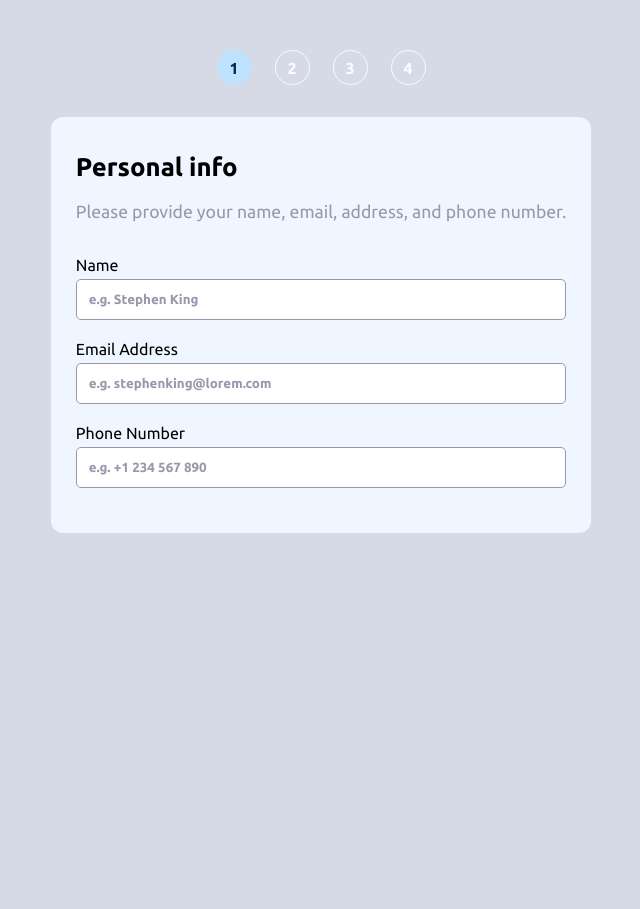
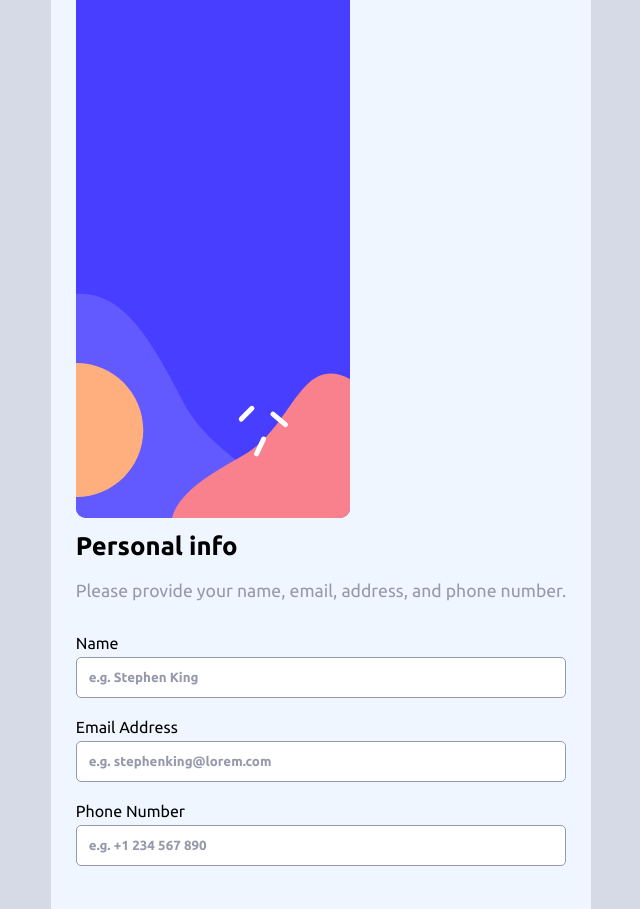
Before and after one commit to eivindsimonsen/multi-step-form, a React (Vite) app: page / in a window 1280 px wide. Shown: the top 909 px of the page, without its empty margins (319-959 px from the left). Before the commit the page ends 800 px from the top, so only its background shows below. Built offline with nearby package versions, Linux system fonts and the light colour scheme.

Commit message:
Added desktop images and buttons

```diff
--- a/src/components/FormContainer.jsx
+++ b/src/components/FormContainer.jsx
@@ -6,6 +6,7 @@ import StepFour from "./StepFour";
 import Completed from "./Completed";
 import { useMultistepForm } from "./hooks/useMultistepForm";
 import imageMobile from "../assets/images/bg-sidebar-mobile.svg";
+import imageDesktop from "../assets/images/bg-sidebar-desktop.svg";
 
 function FormContainer() {
   const { steps, currentStepIndex, step, isFirstStep, isLastStep, back, next } = useMultistepForm([<StepOne />, <StepTwo />, <StepThree />, <StepFour />]);
@@ -34,27 +35,57 @@ function FormContainer() {
       </header>
       <div className="content-wrapper">
         <main className="content-container">
+          <div className="steps-container">
+            <img
+              src={imageDesktop}
+              alt="Colorful background image"
+            />
             <div className="steps">
               {actives.map((active, index) => (
-              <li
-                className={index === currentStepIndex ? "active" : ""}
-                key={index}>
-                {active}
-              </li>
+                <div
+                  key={index}
+                  className="steps-list">
+                  <li className={index === currentStepIndex ? "active" : ""}>{active}</li>
+                  <div className="steps-list-text">
+                    <p>STEP {active}</p>
+                    {index === 0 && <h3>Your Info</h3>}
+                    {index === 1 && <h3>Select plan</h3>}
+                    {index === 2 && <h3>Add-ons</h3>}
+                    {index === 3 && <h3>Summary</h3>}
+                  </div>
+                </div>
               ))}
+            </div>
           </div>
           {showCompleted && <Completed />}
           {!showCompleted && (
+            <>
               <form
                 onSubmit={onSubmit}
                 className="forms"
                 id="form">
                 {step}
+                <footer className="form-buttons form-buttons-desktop">
+                  <button
+                    type="button"
+                    onClick={back}
+                    className={"cta " + (isFirstStep ? "cta-hidden" : "")}>
+                    Go back
+                  </button>
+                  <button
+                    form="form"
+                    type="submit"
+                    onClick={handleShowCompleted}
+                    className="cta cta-filled">
+                    {isLastStep ? "Confirm" : "Next step"}
+                  </button>
+                </footer>
               </form>
+            </>
           )}
         </main>
         {!showCompleted && (
-          <footer className="form-buttons-mobile">
+          <footer className="form-buttons form-buttons-mobile">
             <button
               type="button"
               onClick={back}
```
Lines whose indentation alone changed are shown as unchanged.
